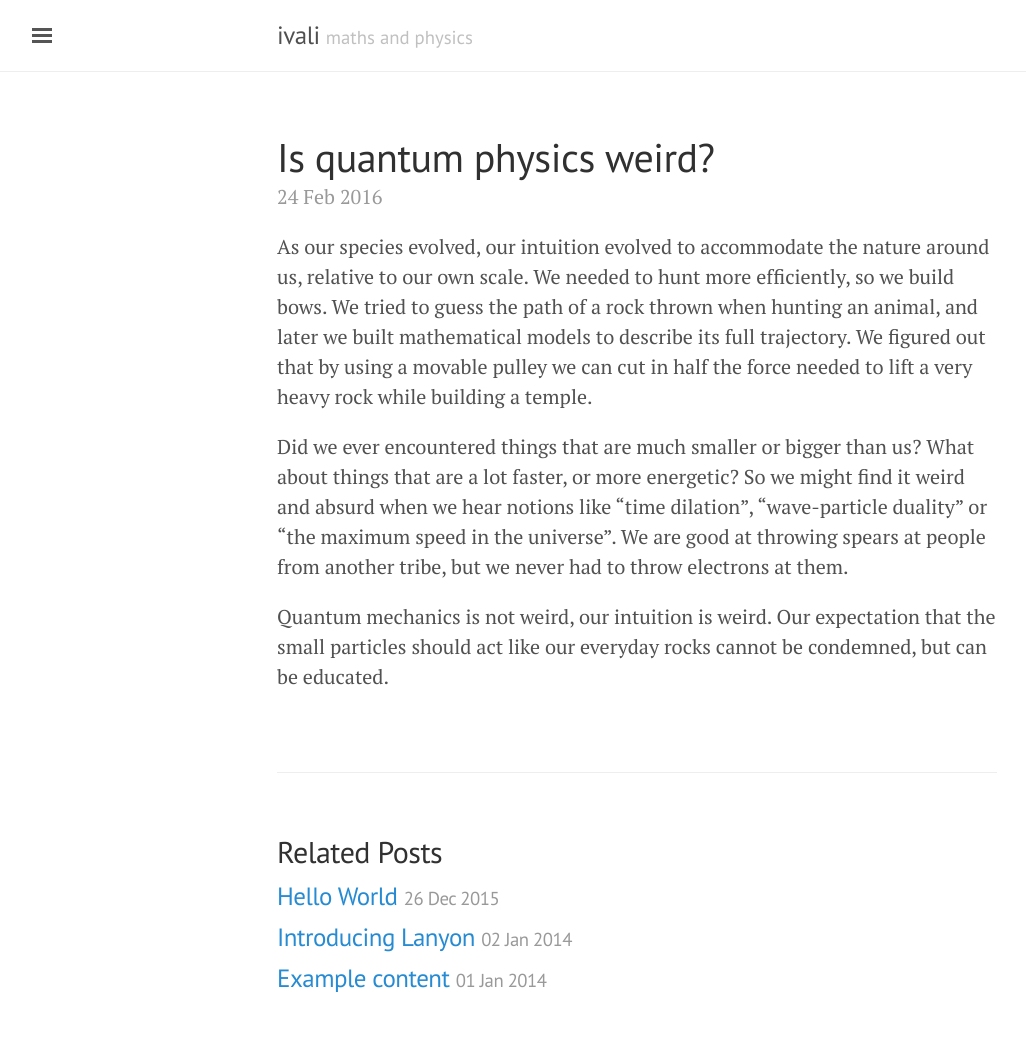
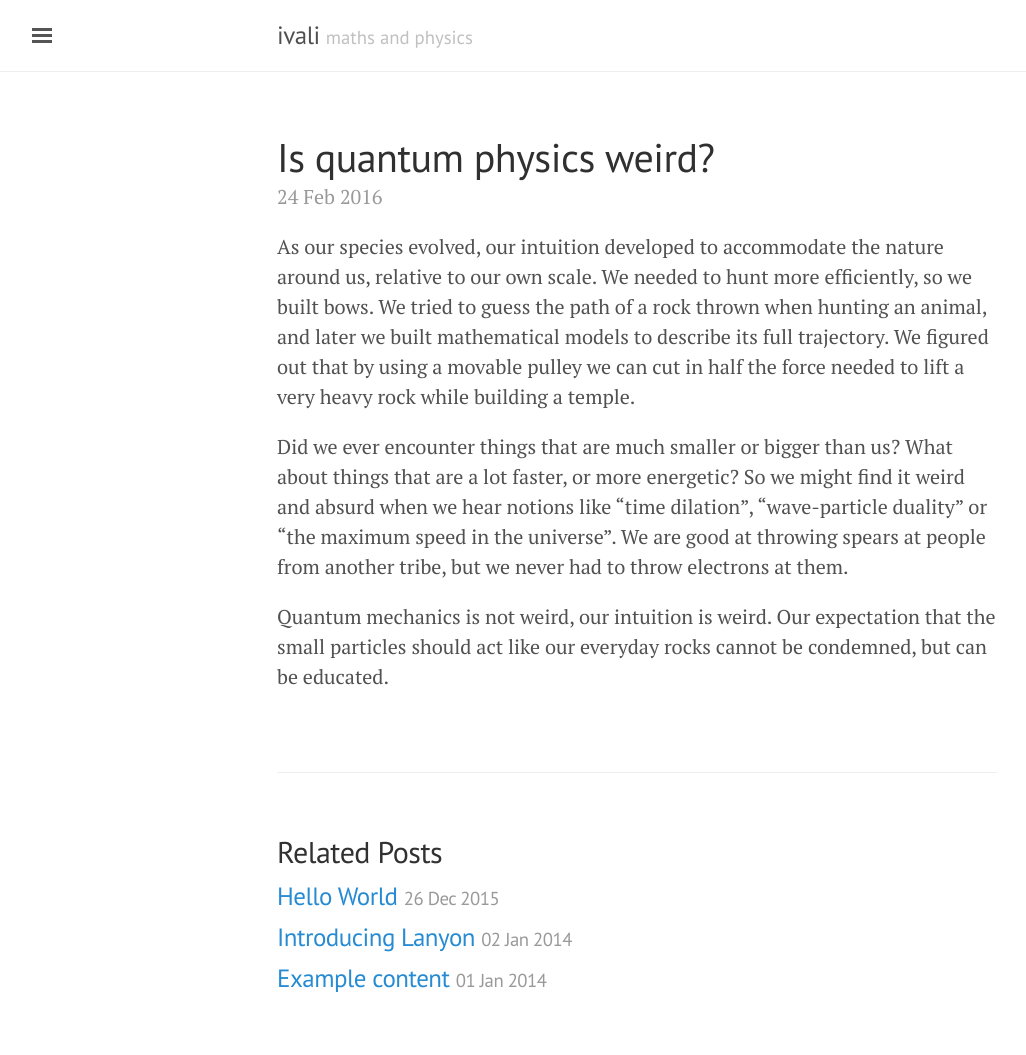
Before and after one commit to vilie/vilie.github.io, a Jekyll site: the page built from _posts/2016-02-24-is-quantum-physics-weird.md, in a window 1280 px wide. Shown: the whole page, without its empty margins (3-1029 px from the left). Built offline with Jekyll 4.4.1, drawn with Linux system fonts in a browser that asks for light colours.

Commit message:
posts: 2016: quantum physics: rename

```diff
--- a/_posts/2016-02-24-is-quantum-world-weird.md
+++ b/_posts/2016-02-24-is-quantum-physics-weird.md
@@ -4,14 +4,14 @@ title: Is quantum physics weird?
 tags: quantum phyisics
 ---
 
-As our species evolved, our intuition evolved to accommodate the nature around
-us, relative to our own scale. We needed to hunt more efficiently, so we build
+As our species evolved, our intuition developed to accommodate the nature around
+us, relative to our own scale. We needed to hunt more efficiently, so we built
 bows. We tried to guess the path of a rock thrown when hunting an animal,
 and later we built mathematical models to describe its full trajectory. We
 figured out that by using a movable pulley we can cut in half the force needed
 to lift a very heavy rock while building a temple.
 
-Did we ever encountered things that are much smaller or bigger than us? What
+Did we ever encounter things that are much smaller or bigger than us? What
 about things that are a lot faster, or more energetic? So we might find it
 weird and absurd when we hear notions like "time dilation", "wave-particle
 duality" or "the maximum speed in the universe". We are good at throwing spears
```
